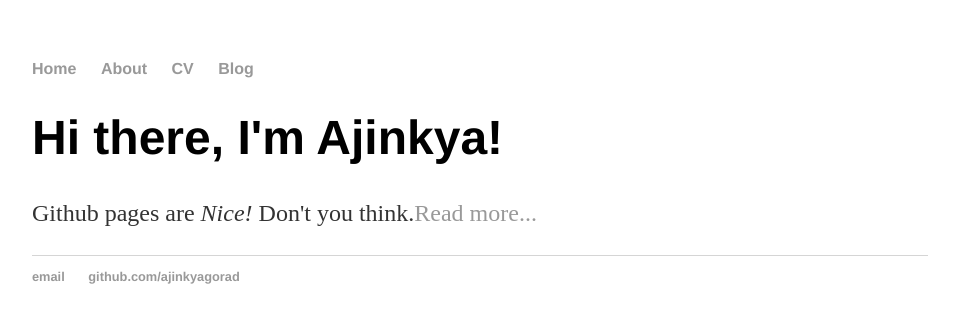
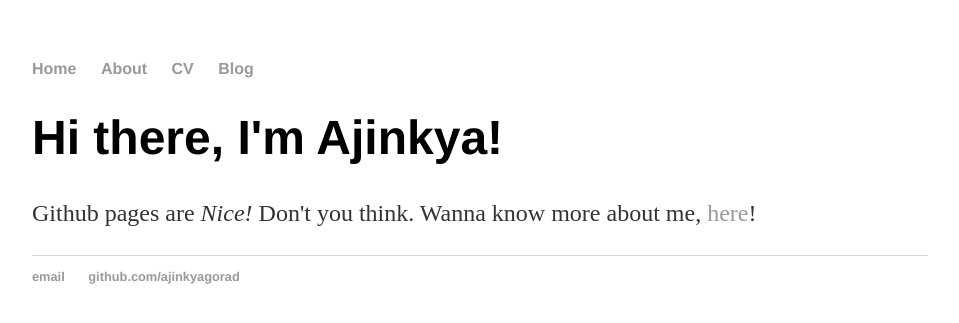
Before and after one commit to ajinkyagorad/ajinkyagorad.github.io, a Jekyll site: the page built from index.html, in a window 1280 px wide. Shown: the top 323 px of the page, without its empty margins (160-1119 px from the left). Built offline with Jekyll 4.4.1, drawn with Linux system fonts in a browser that asks for light colours.

Commit message:
Update index.html

```diff
--- a/index.html
+++ b/index.html
@@ -4,5 +4,5 @@ title: Homepage
 ---
 <div class="blurb">
 	<h1>Hi there, I'm Ajinkya!</h1>
-	<p>Github pages are <em>Nice!</em> Don't you think.<a href="/about">Read more...</a></p>
+	<p>Github pages are <em>Nice!</em> Don't you think. Wanna know more about me, <a href="/about">here</a>!</p>
 </div><!-- /.blurb -->
```
